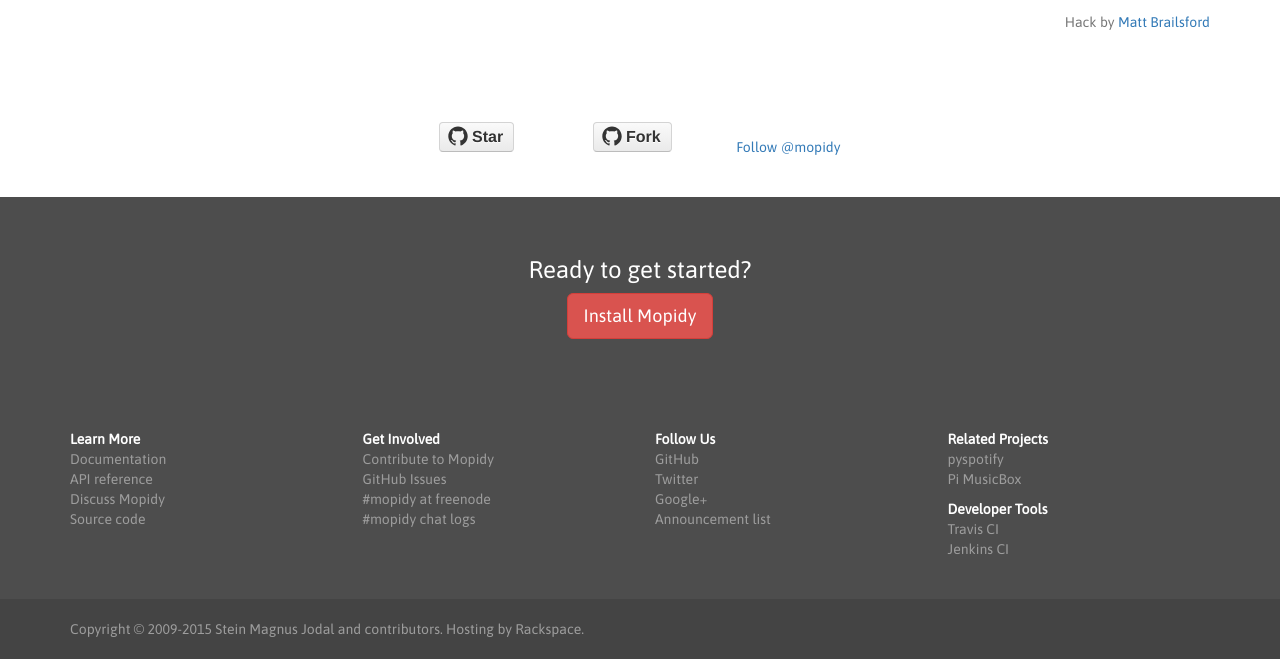
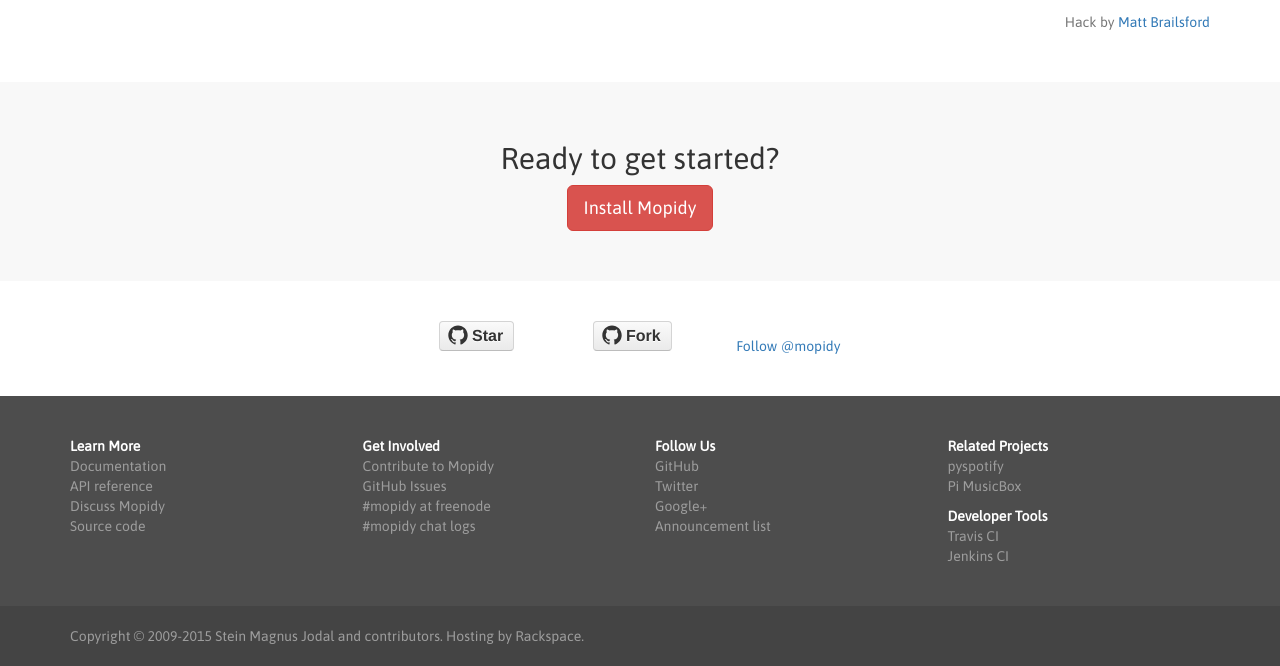
Before and after one commit to mopidy/website, a Jekyll site: the page built from index.html, in a window 1280 px wide and 900 px high, scrolled down 2558 px, cut to the strip 234-900 px from the top of the window. Built offline with Jekyll 4.4.1, drawn with Linux system fonts in a browser that asks for light colours; comment, search, counter and statistics services are not loaded.

Commit message:
Move call-to-action above social buttons

```diff
--- a/index.html
+++ b/index.html
@@ -180,6 +180,18 @@
   </div>
 </div>
 
+<div class="action bg-light">
+  <div class="container text-center">
+    <h2>Ready to get started?</h2>
+
+    <p>
+      <a href="http://docs.mopidy.com/en/latest/installation/"
+        class="btn btn-danger btn-lg">
+        Install Mopidy</a>
+    </p>
+  </div>
+</div>
+
 <div class="action">
   <div class="container">
     <div class="text-center">
@@ -198,15 +210,3 @@
     </div>
   </div>
 </div>
-
-<div class="action bg-dark">
-  <div class="container text-center">
-    <h3>Ready to get started?</h3>
-
-    <p>
-      <a href="http://docs.mopidy.com/en/latest/installation/"
-        class="btn btn-danger btn-lg">
-        Install Mopidy</a>
-    </p>
-  </div>
-</div>
```
